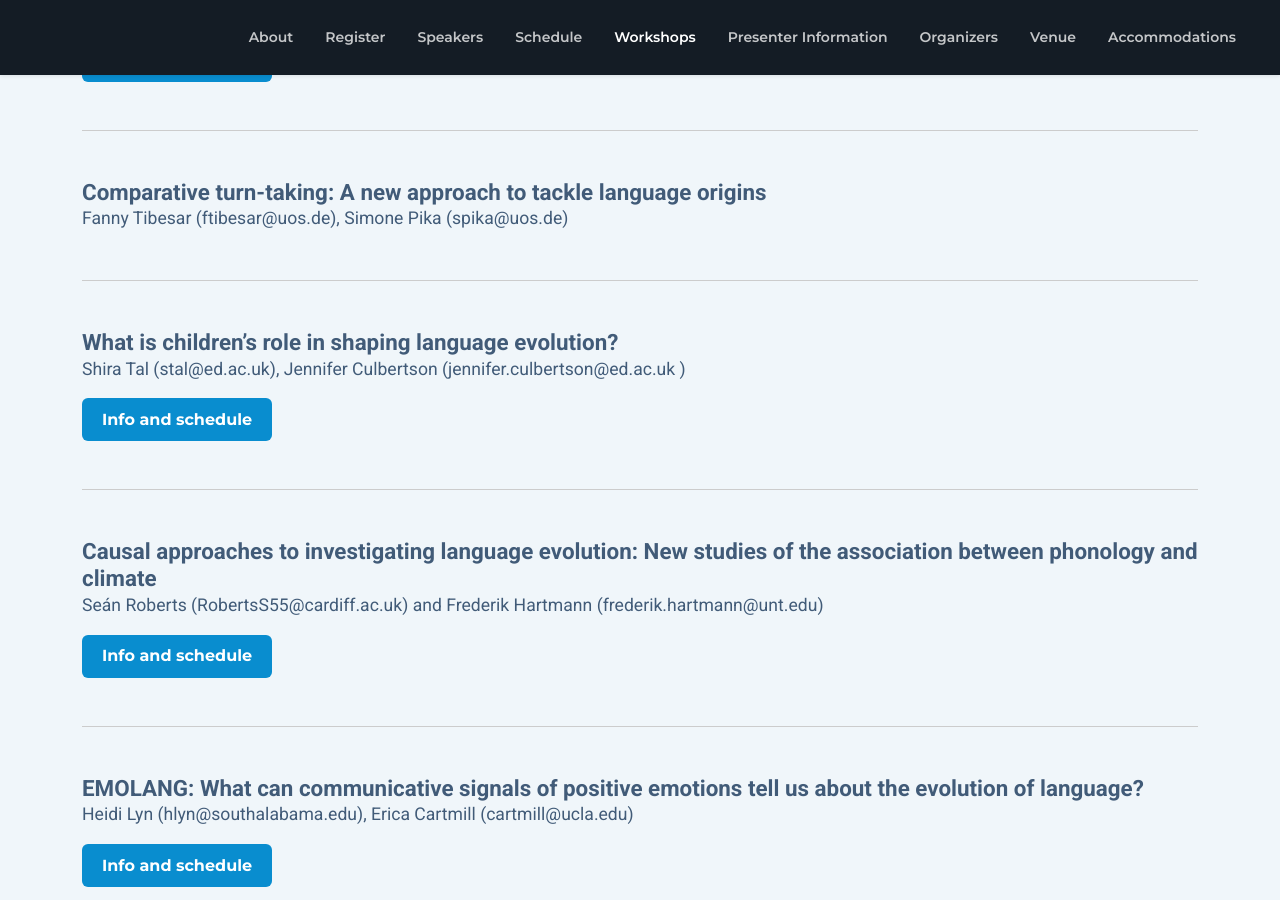
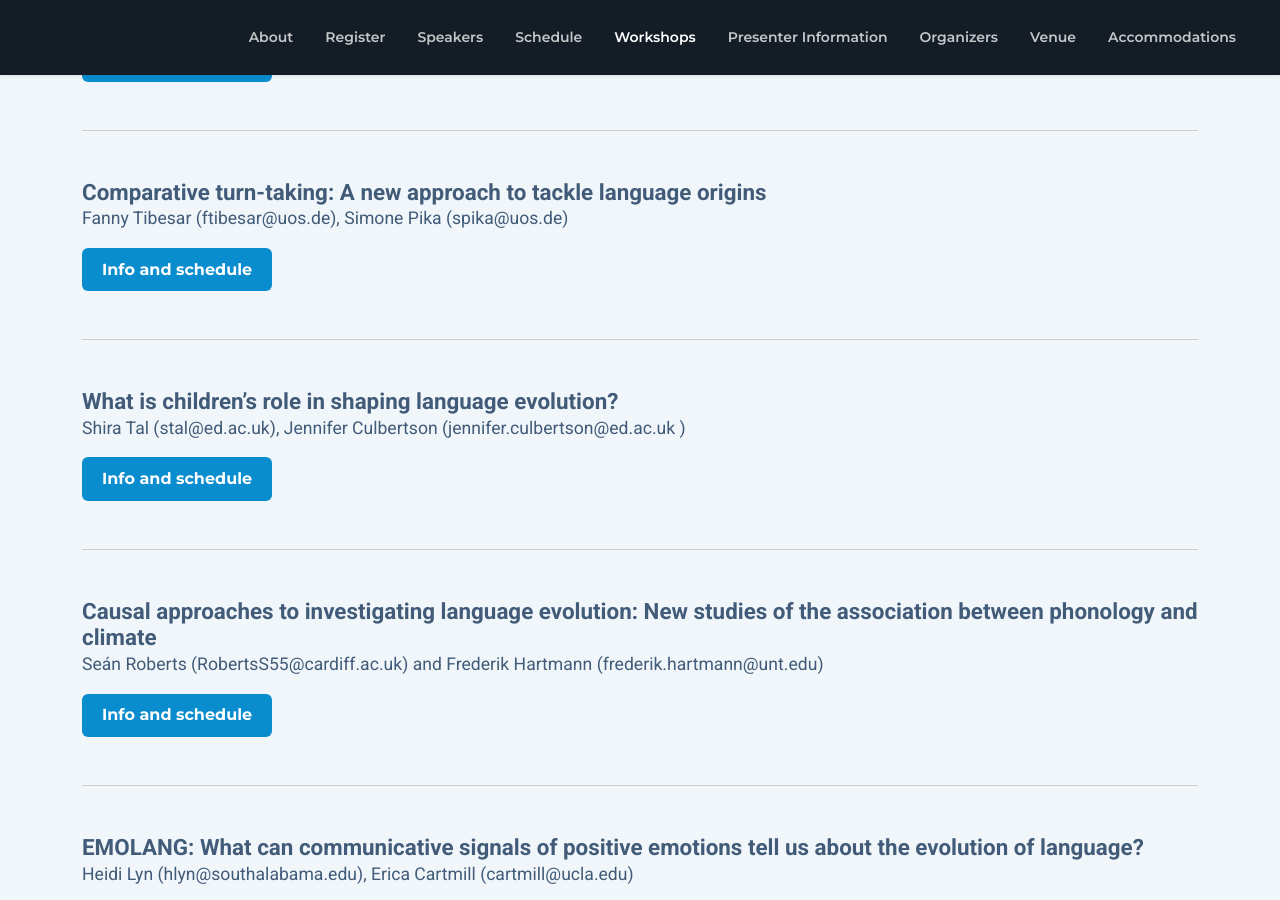
Before and after one commit to evolang2024/evolang2024.github.io, a Jekyll site: the page built from _pages/index.md, in a window 1280 px wide and 900 px high, scrolled down 2804 px. Built offline with Jekyll 4.4.1, drawn with Linux system fonts in a browser that asks for light colours; nearby versions of some CDN libraries; library files that are not in the unit come from our copies.

Commit message:
Added Tibesar and Pika schedule

```diff
--- a/_pages/index.md
+++ b/_pages/index.md
@@ -84,6 +84,8 @@ prospects and pitfalls'
         btn_href: https://docs.google.com/document/d/11ypSUdU4dW37-UaVGD0-LfnYITy-4yjthOIL9NtWPcs/
       - name: 'Comparative  turn-taking:  A  new  approach  to  tackle  language origins '
         organizers: 'Fanny Tibesar (ftibesar@uos.de), Simone Pika (spika@uos.de)'
+        btn_name: 'Info and schedule'
+        btn_href: https://docs.google.com/document/d/1PwXmWWXXMLUEoK-WMz8MnxR611g-GzLGAPcMHG-d3R8/
       - name: 'What is children’s role in shaping language evolution?'
         organizers: 'Shira Tal (stal@ed.ac.uk), Jennifer Culbertson (jennifer.culbertson@ed.ac.uk )'
         btn_name: 'Info and schedule'
```
